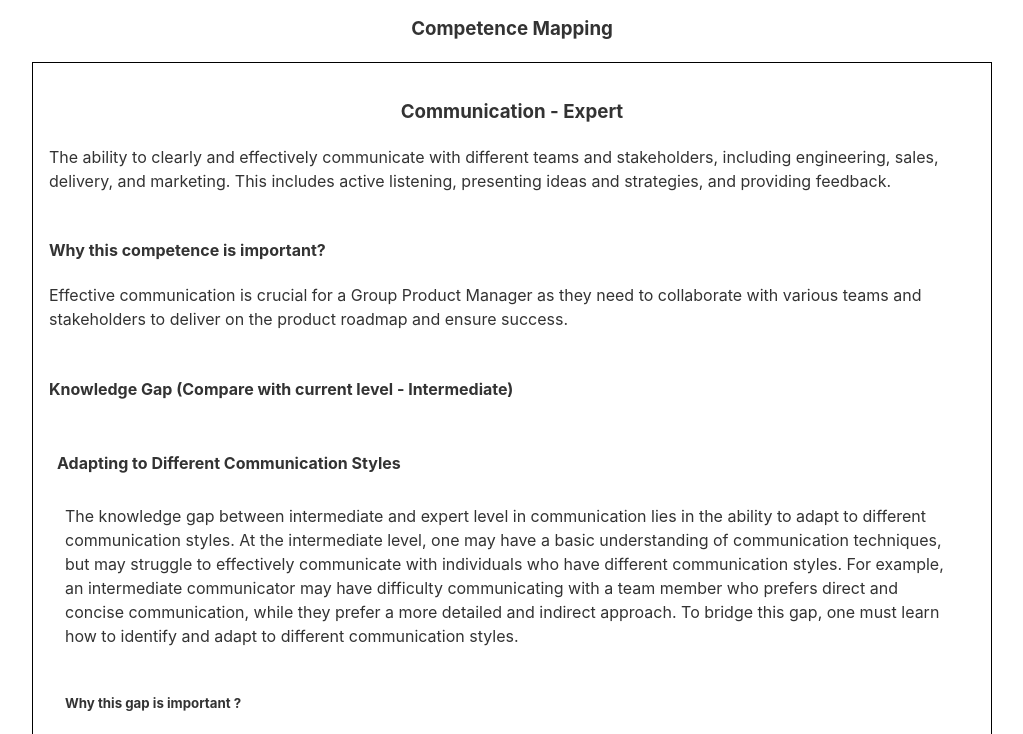
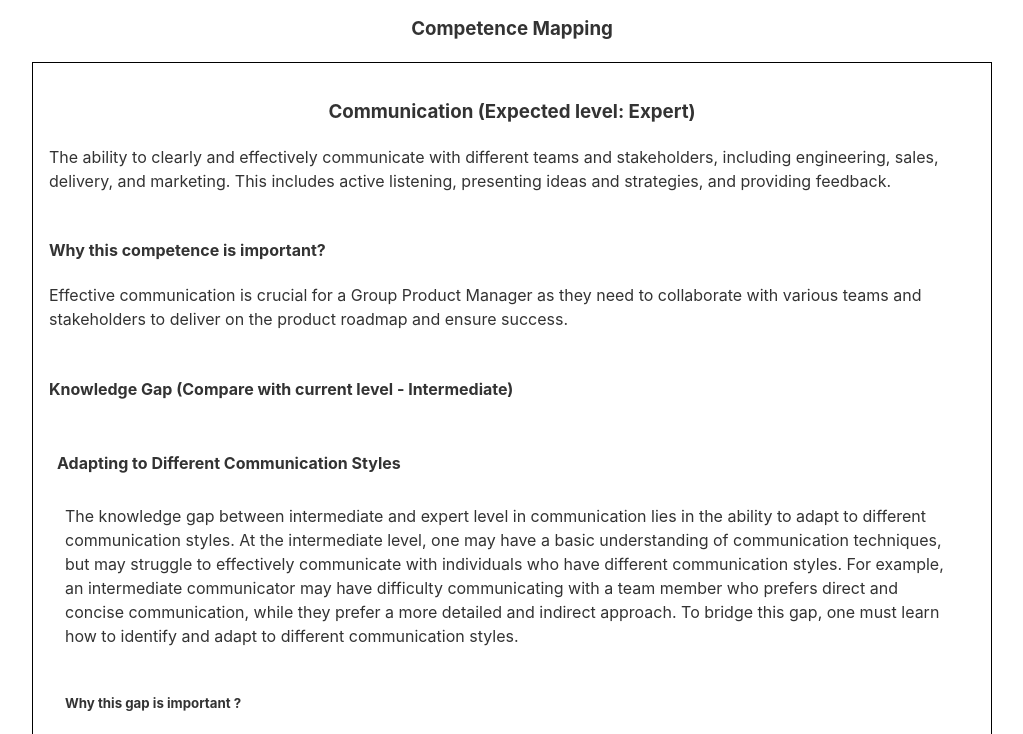
Before and after one commit to hunterbmt/learnbuddy, a Gatsby site: page / in a window 1280 px wide. Shown: the part 1059-1793 px from the top of the page, without its empty margins (128-1151 px from the left). Built offline with nearby package versions, Linux system fonts and the light colour scheme; Gatsby itself is replaced by a stand-in of ours.

Commit message:
Comestic touch

```diff
--- a/src/pages/index.js
+++ b/src/pages/index.js
@@ -125,7 +125,7 @@ const IndexPage = () => (
             marginBottom: "1rem",
             padding: "1rem",
           }}>
-          <h3 className={styles.textCenter}>{competence.Name} - {competence.Level}</h3>
+          <h3 className={styles.textCenter}>{`${competence.Name} (Expected level: ${competence.Level})`}</h3>
           <p>{competence.Description}</p>
           <h4>Why this competence is important?</h4>
           <p>{competence.Thought}</p>
```
